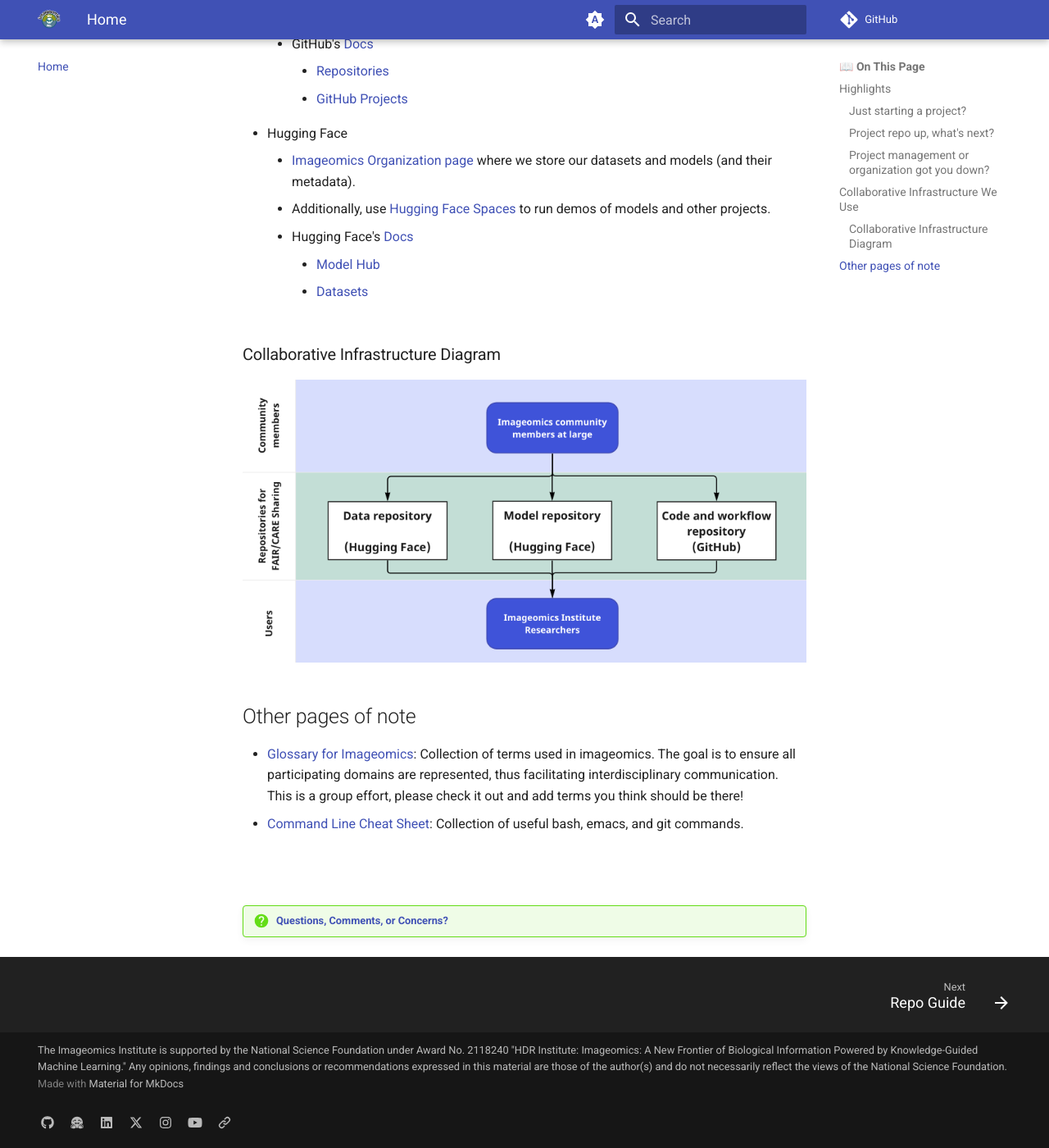
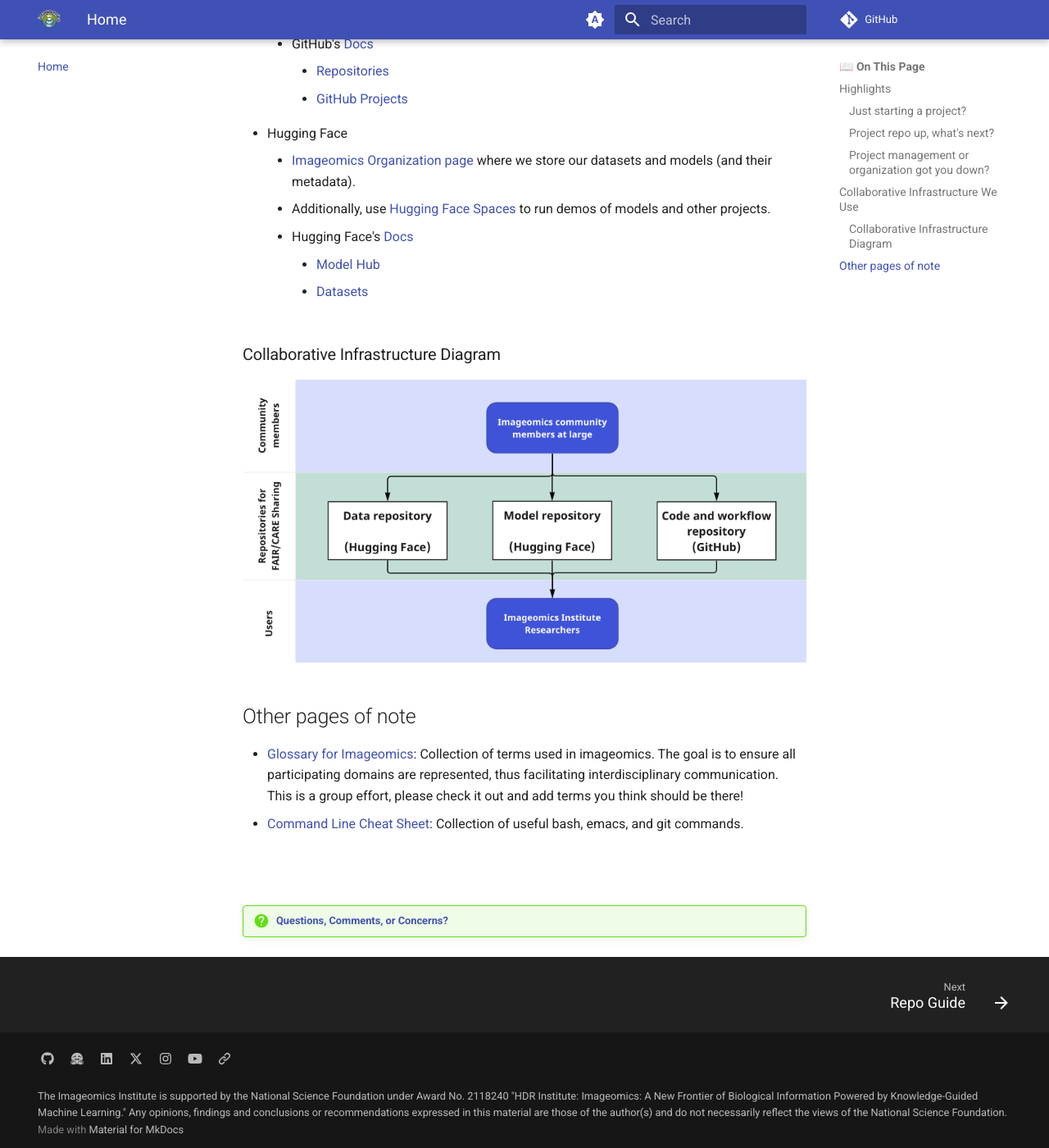
Before and after one commit to akashgunjegaon/Collaborative-distributed-science-guide, an MkDocs documentation site: the page built from docs/index.md, in a window 1280 px wide and 1400 px high, scrolled down 1497 px. Shown: the whole window at 82% size. Built offline with MkDocs 1.6.1 and Material for MkDocs 9.7.7, drawn with Linux system fonts in a browser that asks for light colours; comment, search, counter and statistics services are not loaded.

Commit message:
Move social links above NSF disclaimer in footer

```diff
--- /dev/null
+++ b/docs/stylesheets/extra.css
@@ -0,0 +1,11 @@
+.md-footer-social {
+  order: 1;
+}
+
+.md-copyright {
+  order: 2;
+}
+
+.md-footer-generator {
+  order: 3;
+}
--- a/mkdocs.yaml
+++ b/mkdocs.yaml
@@ -37,6 +37,9 @@ theme:
     - navigation.footer
     - navigation.tabs
 
+extra_css:
+  - stylesheets/extra.css
+
 extra:
   social:
     - icon: fontawesome/brands/github
@@ -56,7 +59,6 @@ extra:
 
 copyright: >
   The Imageomics Institute is supported by the National Science Foundation under Award No. 2118240 "HDR Institute: Imageomics: A New Frontier of Biological Information Powered by Knowledge-Guided Machine Learning." Any opinions, findings and conclusions or recommendations expressed in this material are those of the author(s) and do not necessarily reflect the views of the National Science Foundation.
-
 
 plugins:
   - glightbox
```
